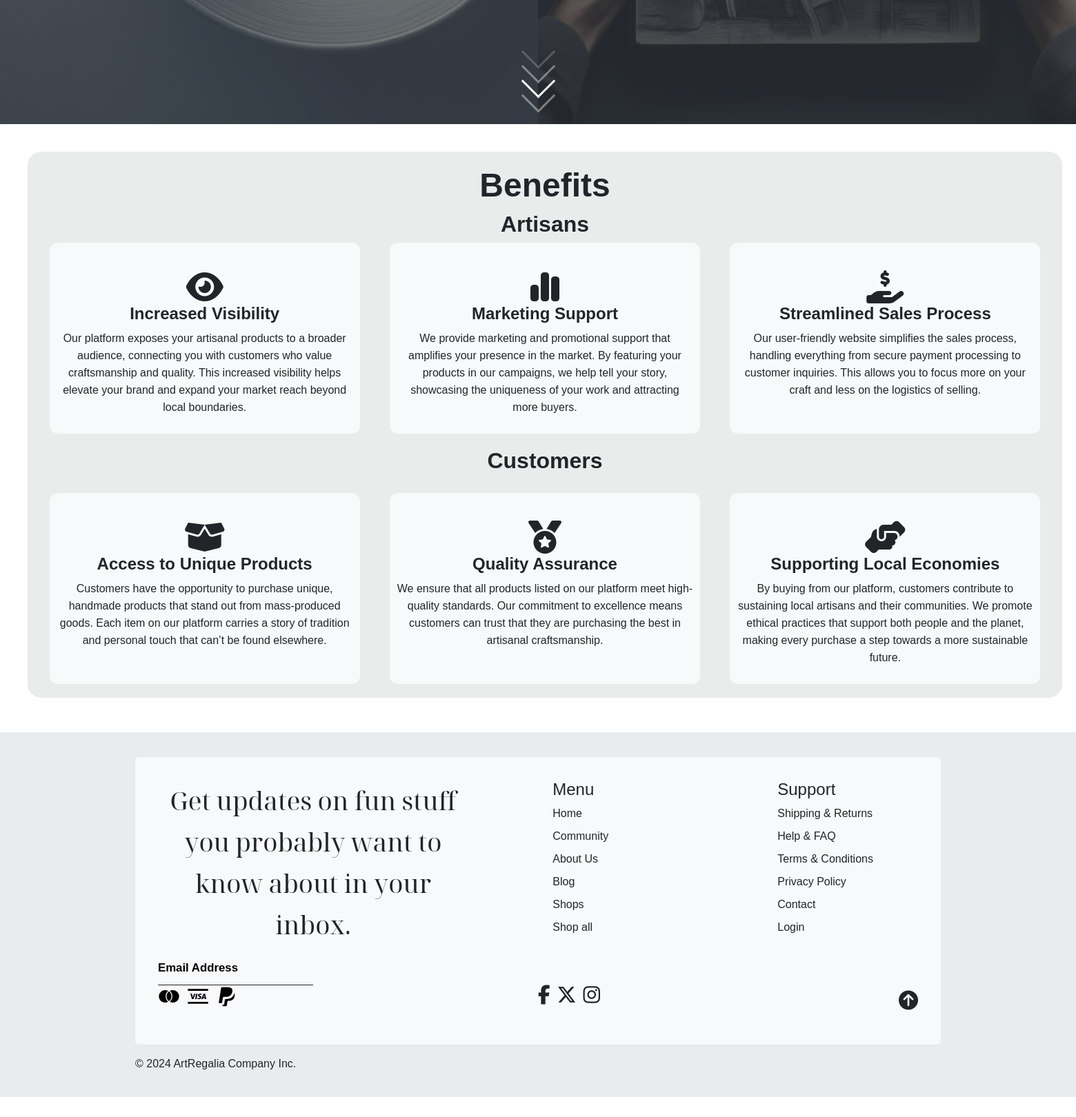
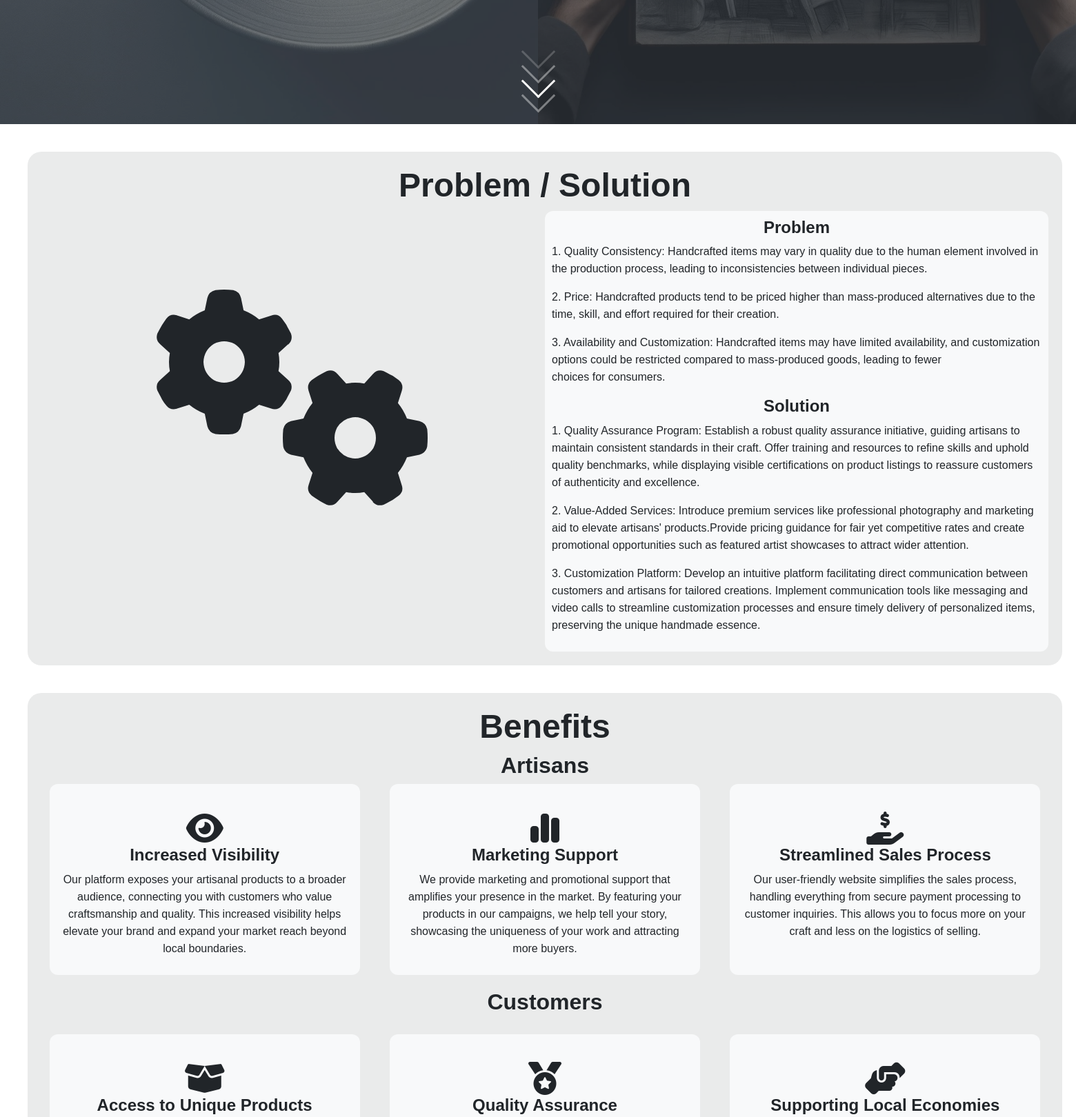
Before and after one commit to HadyyAyman/ArtRegalia-Project, a PHP site: page / in a window 1560 px wide. Shown: the part 620-2240 px from the top of the page at 69% size. Before the commit the page ends 2211 px from the top, so only its background shows below. Run offline with PHP 8.4, Linux system fonts and the light colour scheme; some libraries are stand-ins or nearby versions.

Commit message:
adding problem section

```diff
--- a/index.html
+++ b/index.html
@@ -198,7 +198,53 @@
       </div>
     </div>
   </div>
+  <!-- =============================== -->
+  <!-- Problem Section -->
+  <!-- =============================== -->
 
+  <section>
+
+    <div class="Benefit-container">
+      <h1 class="Benefit">Problem / Solution</h1>
+      <div class="Grid-problem-Container">
+
+        <div class="grid-item trans-ground">
+          <i class="fa-solid fa-gears"></i>
+        </div>
+
+        <div class="grid-item">
+          <!-- <i class="fa-solid fa-exclamation"></i> -->
+          <h3>Problem</h3>
+          <p>1. Quality Consistency: Handcrafted items may vary in quality due to the human element involved in the
+            production process, leading to inconsistencies between individual pieces.
+          </p>
+          <p>2. Price: Handcrafted products tend to be priced higher than mass-produced alternatives due to the time,
+            skill, and effort required for their creation.
+          </p>
+          <p>3. Availability and Customization:
+            Handcrafted items may have limited availability, and customization options could be restricted compared to
+            mass-produced goods, leading to fewer choices for consumers.</p>
+          <h3>Solution</h3>
+          <p>1. Quality Assurance Program: Establish a robust quality assurance initiative, guiding artisans to maintain
+            consistent standards in their craft. Offer training and resources to refine skills and uphold quality
+            benchmarks, while displaying visible certifications on product listings to reassure customers of
+            authenticity and excellence.
+          </p>
+          <p>2. Value-Added Services: Introduce premium services like professional photography and marketing aid to
+            elevate artisans' products.Provide pricing guidance for fair yet competitive rates and
+            create promotional opportunities such as
+            featured artist showcases to attract wider attention.
+          </p>
+          <p>3. Customization Platform: Develop an intuitive platform facilitating direct communication between
+            customers and
+            artisans for tailored creations. Implement communication tools like messaging and video calls to streamline
+            customization
+            processes and ensure timely delivery of personalized items, preserving the unique handmade essence.</p>
+        </div>
+      </div>
+    </div>
+
+  </section>
   <!-- =============================== -->
   <!-- Benefit Section -->
   <!-- =============================== -->
--- a/style.css
+++ b/style.css
@@ -583,6 +583,38 @@ body {
   }
 
   /* ======================= */
+  /* problem Section Styling */
+  /* ======================= */
+  .Grid-problem-Container {
+    display: grid;
+    grid-template-columns: 1fr 1fr;
+    justify-content: center;
+    align-items: center;
+  }
+
+  .Grid-problem-Container .trans-ground {
+    background: transparent;
+    height: 500px;
+    align-self: center;
+  }
+
+  .Grid-problem-Container .grid-item {
+    width: 100%;
+  }
+
+  .Grid-problem-Container .grid-item p {
+    text-align: start;
+
+  }
+
+  .grid-item .fa-solid.fa-gears {
+    font-size: 20rem;
+    /* float: left; */
+  }
+
+
+
+  /* ======================= */
   /* Benefit Section Styling */
   /* ======================= */
 
```
